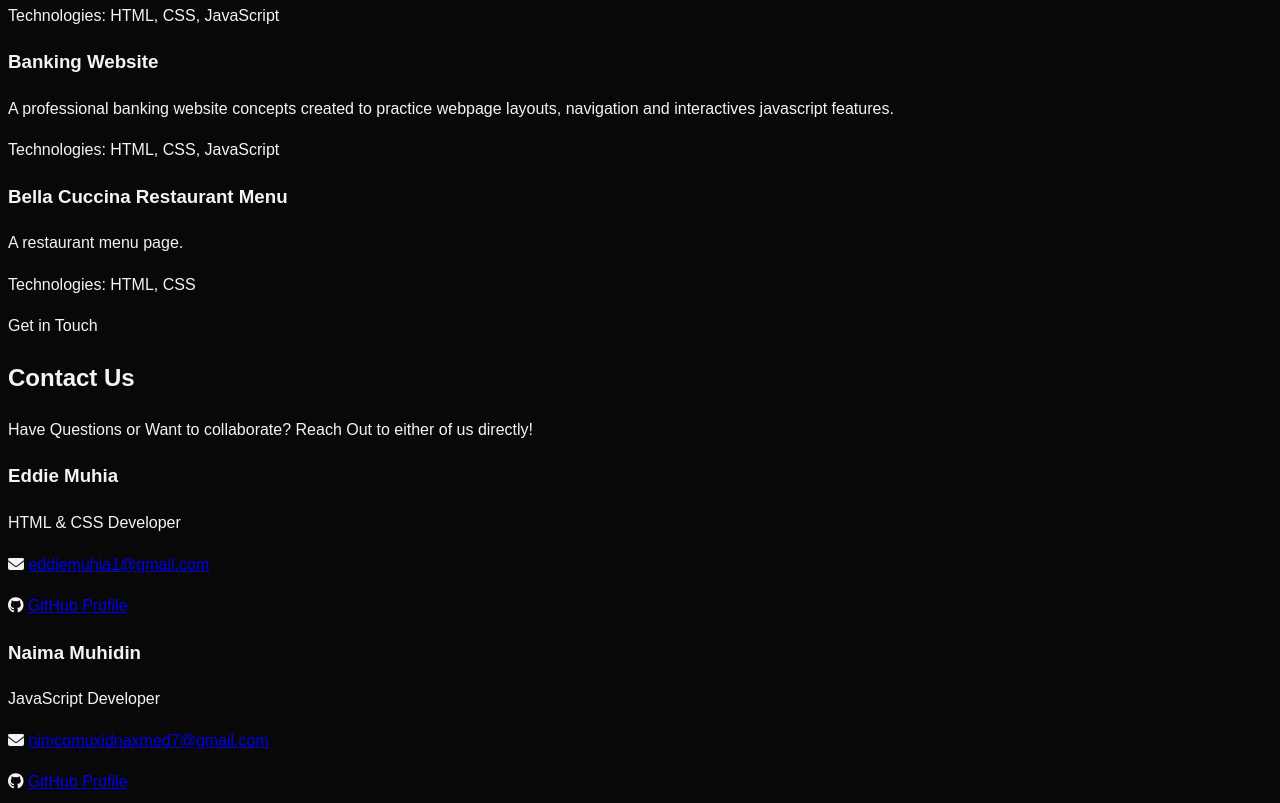
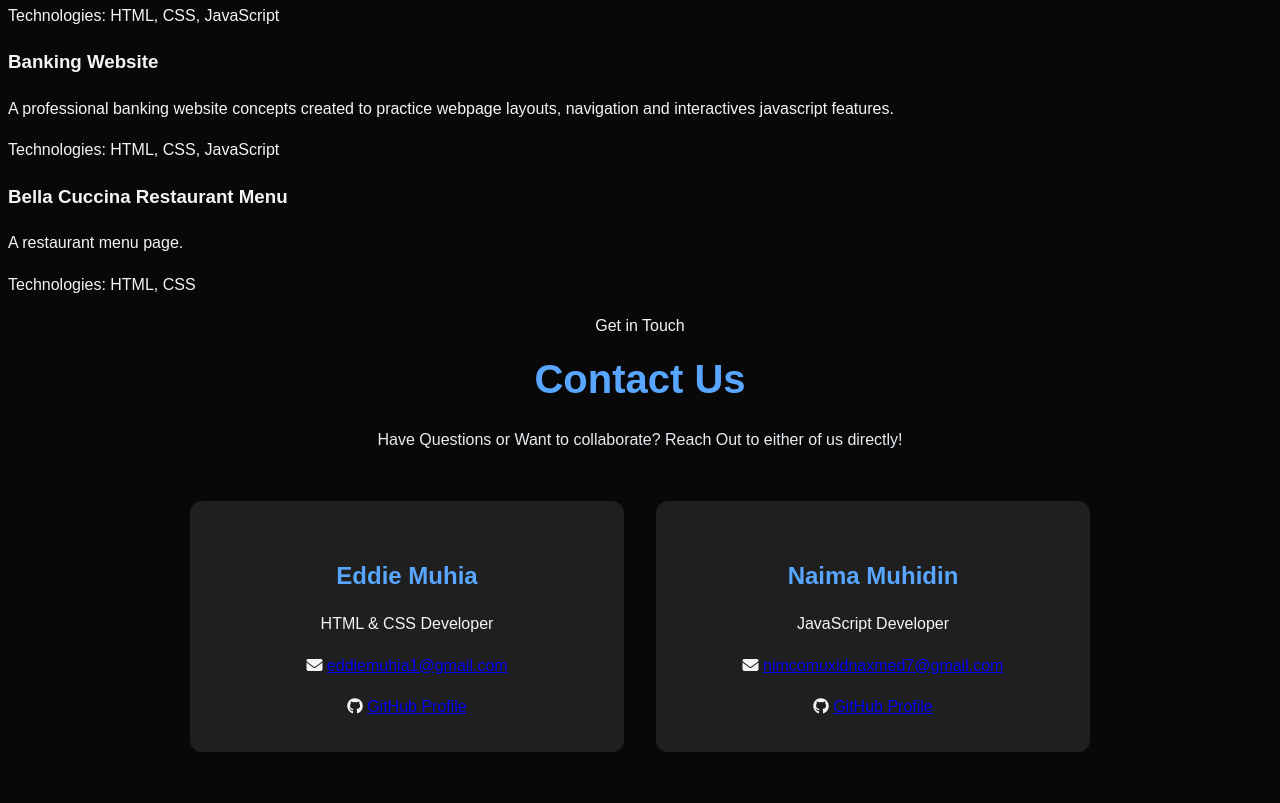
Before and after one commit to eddiemuhia1/eddie-naima-portfolio, a plain HTML site: page index.html in a window 1280 px wide. Shown: the part 593-1396 px from the top of the page. Drawn offline with Linux system fonts and the light colour scheme; a web font is replaced by a local one.

Commit message:
Style contact section

```diff
--- a/style.css
+++ b/style.css
@@ -12,6 +12,9 @@ body{
     justify-content: space-between;
     align-items: center;
     flex-wrap: wrap;
+    position: sticky;
+    top: 0;
+    z-index: 1000;
 }
 .nav-links{
     display: flex;
@@ -48,7 +51,6 @@ body{
   color: #e6edf3;
   text-decoration: none;
 }
-
 .logo span {
   color: #58a6ff;
 }
@@ -56,3 +58,41 @@ body{
 .logo:hover {
   color: #79b8ff;
 }
+
+
+/* Contact Section */
+.contact-header {
+    text-align: center;
+    max-width: 600px;
+    margin: 0 auto 3rem auto;
+}
+.contact-header h2 {
+    font-size: 2.5rem;
+    margin-bottom: 1rem;
+    margin: 0.5rem 0;
+    color: #58a6ff;
+}
+.contact-header p {
+    font-size: 1rem;
+    color: #e6edf3;
+}
+
+.contact-grid {
+    display: grid;
+    grid-template-columns: repeat(auto-fit, minmax(280px, 1fr));
+    gap: 2rem;
+    max-width: 900px;
+    margin: 0 auto 3rem auto;
+}
+.contact-card {
+    background-color: #1f1f1f;
+    padding: 2rem;
+    border-radius: 12px;
+    text-align: center;
+    transition: border-color 0.3s ease, transform 0.3s ease;
+}
+.contact-card h3 {
+    color: #58a6ff;
+    font-size: 1.5rem;
+    margin-bottom: 0.2rem;
+}
```
